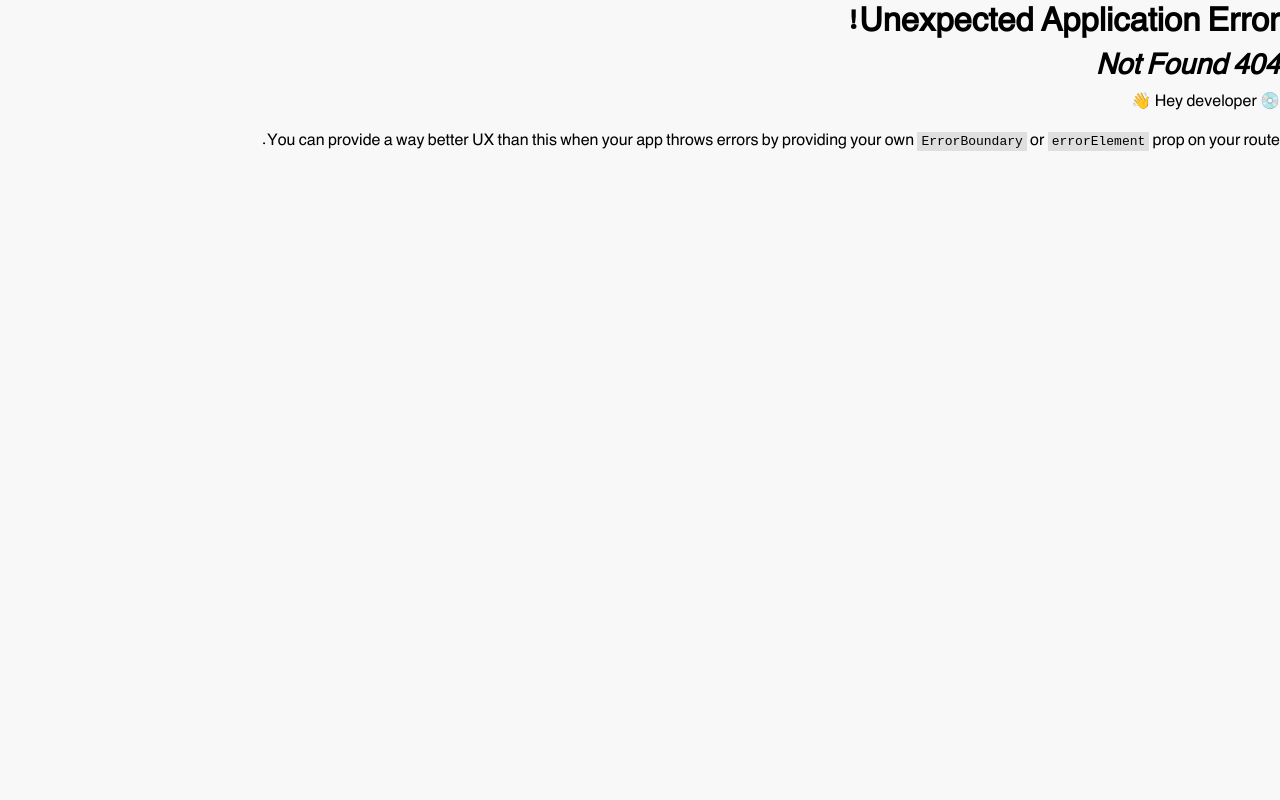
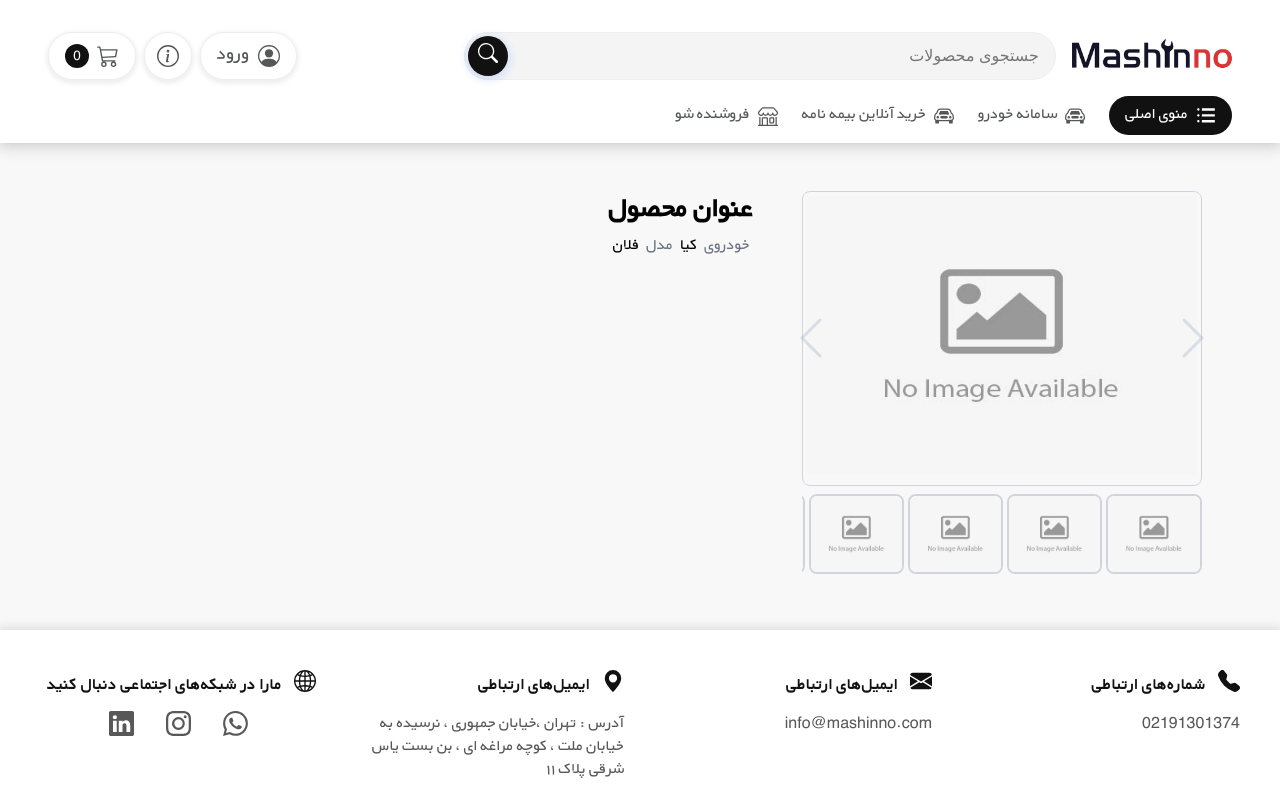
Before and after one commit to amir-mohammadzadeh/mashinno, a React (Vite) app: page /product-detailes/1 in a window 1280 px wide. Before the commit this address had no page. Shown: the top 800 px of the page. Built offline with nearby package versions, Linux system fonts and the light colour scheme.

Commit message:
Detailes page

```diff
--- /dev/null
+++ b/src/Pages/ProductDetailesPage/ProductDetailesPage.css
@@ -0,0 +1,32 @@
+.product-detailes-51{
+    margin: 2rem 0;
+    padding: 1rem 5%;
+    display: flex;
+    justify-content: center;
+    gap: 3rem;
+}
+.img-gallery-51{
+    --gallery-size: 30rem ;
+
+}
+
+.product-content-51{
+    flex: 1;
+}
+.title-51{
+
+}
+.car-info-51{
+
+}
+.car-info-51 span{
+    padding-inline: .25rem;
+    color: #6b7280;
+}
+
+/*_______ Make Responcive ___________*/
+@media screen and (max-width: 1300px) {
+    .img-gallery-51{
+        --gallery-size: 25rem
+    }
+}
--- /dev/null
+++ b/src/Pages/ProductDetailesPage/ProductDetailesPage.jsx
@@ -0,0 +1,38 @@
+import React from 'react'
+import './ProductDetailesPage.css'  //  Code =>  51
+import { ImageGallery } from '../../components/ImageGallery/ImageGallery'
+import ModalContainer from '../../ModalContainer/ModalContainer'
+
+const exampel_imageList = new Array(10).fill().map((e,i)=>'/public/Images/no-image.webp' )
+
+const ProductDetailesPage = () => {
+    console.log(exampel_imageList)
+    return (
+        <>
+        <main className="container ">
+
+            <div className="product-detailes-51">
+                <ImageGallery className='img-gallery-51' imageList={exampel_imageList} />
+                <div className="product-content-51">
+                    <div className="title-51">
+                        <h3>
+                            عنوان محصول
+                        </h3>
+                        <div className="car-info-51">
+                            <span>  خودروی </span>
+                            کیا
+                            <span>  مدل </span>
+                            فلان
+                        </div>
+                    </div>
+                </div>
+            </div>
+       </main>
+
+
+
+        </>
+    )
+}
+
+export default ProductDetailesPage
--- a/src/Pages/ShoppingPage/ShoppingPage.css
+++ b/src/Pages/ShoppingPage/ShoppingPage.css
@@ -42,6 +42,7 @@
     .sidemenu-holder-45{
         flex-direction: row;
         align-items: center;
+        padding-inline: .75rem;
     }
     .filter-btn-45{
         display: flex;
--- /dev/null
+++ b/src/components/ImageGallery/ImageGallery.css
@@ -0,0 +1,91 @@
+
+
+.gallery-slider-52{
+    position: relative;
+    padding: .25rem;
+    width: var(--gallery-size);
+    border-radius: .5rem;
+    border: solid #d1d5db;
+}
+
+
+.img-content-52{
+    height:  6rem;
+    max-width: var(--gallery-size);
+    padding-block: .5rem;
+    display: flex;
+    gap: .25rem;
+    overflow-x: auto;
+}
+.img-content-52::-webkit-scrollbar{
+    height: 4px;
+    background-color: #e2e8f0; /* slate- 200 */
+}
+.img-content-52::-webkit-scrollbar-thumb{
+    background-color: #64748b; /* slate- 400 */
+    border-radius: 5px;
+}
+
+.gallery-slider-52 img{
+    width: 100%;
+    height: auto;
+    aspect-ratio: 42 / 30;
+}
+
+.img-content-52 img{
+    height: 100%;
+}
+
+.gallery-item-52{
+    flex-shrink: 0;
+    overflow: hidden;
+    border-radius: .5rem;
+    border: 2px solid #d1d5db;
+    cursor: pointer;
+    transition: .3s;
+}
+
+.gallery-item-52:hover,
+.selected-img-52{
+    border-color: #3b82f6; /* var(--blue-500 ) */
+}
+
+/* ______________________ */
+.prevent-arrow-52,
+.next-arrow-52{
+    background-color: transparent;
+    color: #94a3b8; /* var(--slate-400 ) */
+    position: absolute;
+    top: calc(50% - 1.5rem);
+    right: -1rem;
+    width: 3rem;
+    height: 3rem;
+    z-index: 1;
+    opacity: .3;
+    transition: .3s;
+}
+
+.prevent-arrow-52{
+    left: -1rem;
+    right: unset;
+}
+
+.next-arrow-52:hover,
+.prevent-arrow-52:hover{
+    cursor: pointer;
+    opacity: 1;
+}
+.gallery-open-51 .prevent-arrow-52{
+    left: -8%;
+    opacity: 1;
+    color: rgb(0, 0, 0);
+}
+.gallery-open-51 .next-arrow-52{
+    right: -8%;
+    opacity: 1;
+}
+
+/*_______ Make Responcive ___________*/
+@media screen and (max-width: 1300px) {
+
+}
--- /dev/null
+++ b/src/components/ImageGallery/ImageGallery.jsx
@@ -0,0 +1,63 @@
+import React, { useState } from 'react'
+import './ImageGallery.css' // Code => 52
+import { BsChevronLeft, BsChevronRight } from 'react-icons/bs'
+
+export const ImageGallery = ({ imageList, className, border = true }) => {
+    const [currentImage, setCurrentImage] = useState(imageList[0])
+
+    const changeImg = (n) => {
+        const current_index = imageList.indexOf(currentImage)
+        console.log(current_index)
+    }
+    const onSelectImg = (imgURL) => {
+        setCurrentImage(imgURL)
+    }
+
+    return (
+        <>
+            <div className={className} >
+                <div className={"gallery-slider-52 "} style={{ borderWidth: border ? '1px' : '0' }}>
+
+                    <img src={currentImage} alt="" />
+
+                    <div className="next-arrow-52" onClick={() => changeImg(-1)} >
+                        <BsChevronRight size={'100%'} />
+                    </div>
+                    <div className="prevent-arrow-52" onClick={() => changeImg(1)} >
+                        <BsChevronLeft size={'100%'} />
+                    </div>
+                </div>
+
+                <div className="img-content-52" onClick={() => console.log('hgfhf')}>
+                    {imageList.map((img, index) =>
+                        <div
+                            key={index}
+                            className="gallery-item-52"
+                            onClick={() => onSelectImg(img)}
+                        >
+                            <img src={img} alt="" />
+                        </div>
+                    )}
+
+
+                </div>
+            </div>
+        </>
+    )
+}
+
+
+function Next({ onClick }) {
+    return (
+        <div className="custom-next-arrow-52" onClick={onClick}>
+            <BsChevronRight size={'100%'} />
+        </div>
+    )
+}
+function Prevent({ onClick }) {
+    return (
+        <div className="custom-prevent-arrow-52" onClick={onClick}>
+            <BsChevronLeft size={'100%'} />
+        </div>
+    )
+}
--- a/src/components/ShoppingPage/ProductCard/ProductCard.jsx
+++ b/src/components/ShoppingPage/ProductCard/ProductCard.jsx
@@ -11,7 +11,7 @@ const ProductCard = () => {
           console.log('icon')
         } else {
           console.log('carrd')
-          //navigate('/product/ProductID')
+          navigate('/product-detailes/2')
         }
       }
     return (
--- a/src/router.jsx
+++ b/src/router.jsx
@@ -3,6 +3,7 @@ import App from "./App";
 import Home from "./Pages/Home";
 import CarsModelPage from "./Pages/CarsModelPage/CarsModelPage";
 import ShoppingPage from "./Pages/ShoppingPage/ShoppingPage";
+import ProductDetailesPage from "./Pages/ProductDetailesPage/ProductDetailesPage";
 
 
 const routes = createBrowserRouter([
@@ -22,6 +23,10 @@ const routes = createBrowserRouter([
                 path: 'shop/:brandName/:carModel',
                 element: <ShoppingPage />
             },
+            {
+                path: 'product-detailes/:productID',
+                element: <ProductDetailesPage />
+            },
         ]
     }
 ])
```
